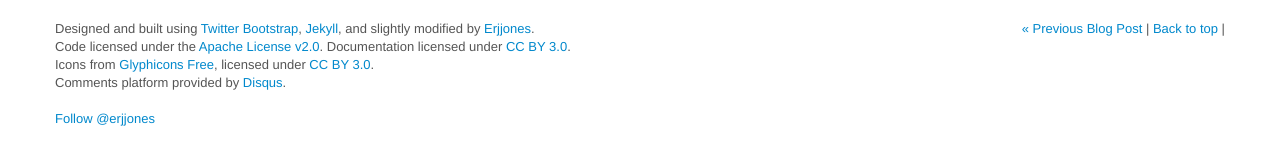
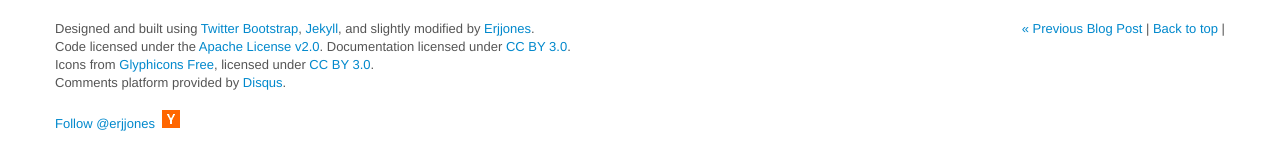
Before and after one commit to erjjones/erjjones.github.com, a Jekyll site: the page built from _posts/2012-03-03-Sample-Car-Post.markdown, in a window 1280 px wide and 926 px high. Shown: the part 757-923 px from the top of the window. Built offline with Jekyll 4.4.1, drawn with Linux system fonts in a browser that asks for light colours; Markdown is read by kramdown in place of the engine named in the settings; comment, search, counter and statistics services are not loaded.

Commit message:
news.yc submit icon

```diff
--- a/_layouts/post2.html
+++ b/_layouts/post2.html
@@ -64,7 +64,7 @@
 			  <li class="">
                 <a href="http://feeds.feedburner.com/github/xmyo" target="_blank">RSS</a>
               </li>
-			  </ul>
+			</ul>
           </div>
         </div>
       </div>
@@ -84,7 +84,7 @@
         <p>Icons from <a href="http://glyphicons.com">Glyphicons Free</a>, licensed under <a href="http://creativecommons.org/licenses/by/3.0/">CC BY 3.0</a>.</p>
 		<p>Comments platform provided by <a href="http://disqus.com/" target="_blank">Disqus</a>.</p>
 		<br/>
-		<p><a href="https://twitter.com/erjjones" class="twitter-follow-button" data-show-count="false">Follow @erjjones</a> <script>!function(d,s,id){var js,fjs=d.getElementsByTagName(s)[0];if(!d.getElementById(id)){js=d.createElement(s);js.id=id;js.src="//platform.twitter.com/widgets.js";fjs.parentNode.insertBefore(js,fjs);}}(document,"script","twitter-wjs");</script></p>
+		<p><a href="https://twitter.com/erjjones" class="twitter-follow-button" data-show-count="false">Follow @erjjones</a> <script>!function(d,s,id){var js,fjs=d.getElementsByTagName(s)[0];if(!d.getElementById(id)){js=d.createElement(s);js.id=id;js.src="//platform.twitter.com/widgets.js";fjs.parentNode.insertBefore(js,fjs);}}(document,"script","twitter-wjs");</script>&nbsp;<a href="http://news.ycombinator.com/submitlink?u={{ page.url }}&t={{ page.title }}" target="_blank"><img src="/img/yc500.gif" title="Submit {{ page.title }} to Hacker News" /></a></p>
       </footer>
 
  </div><!-- /container -->
```
Also changed, not shown: img/yc500.gif (added).
